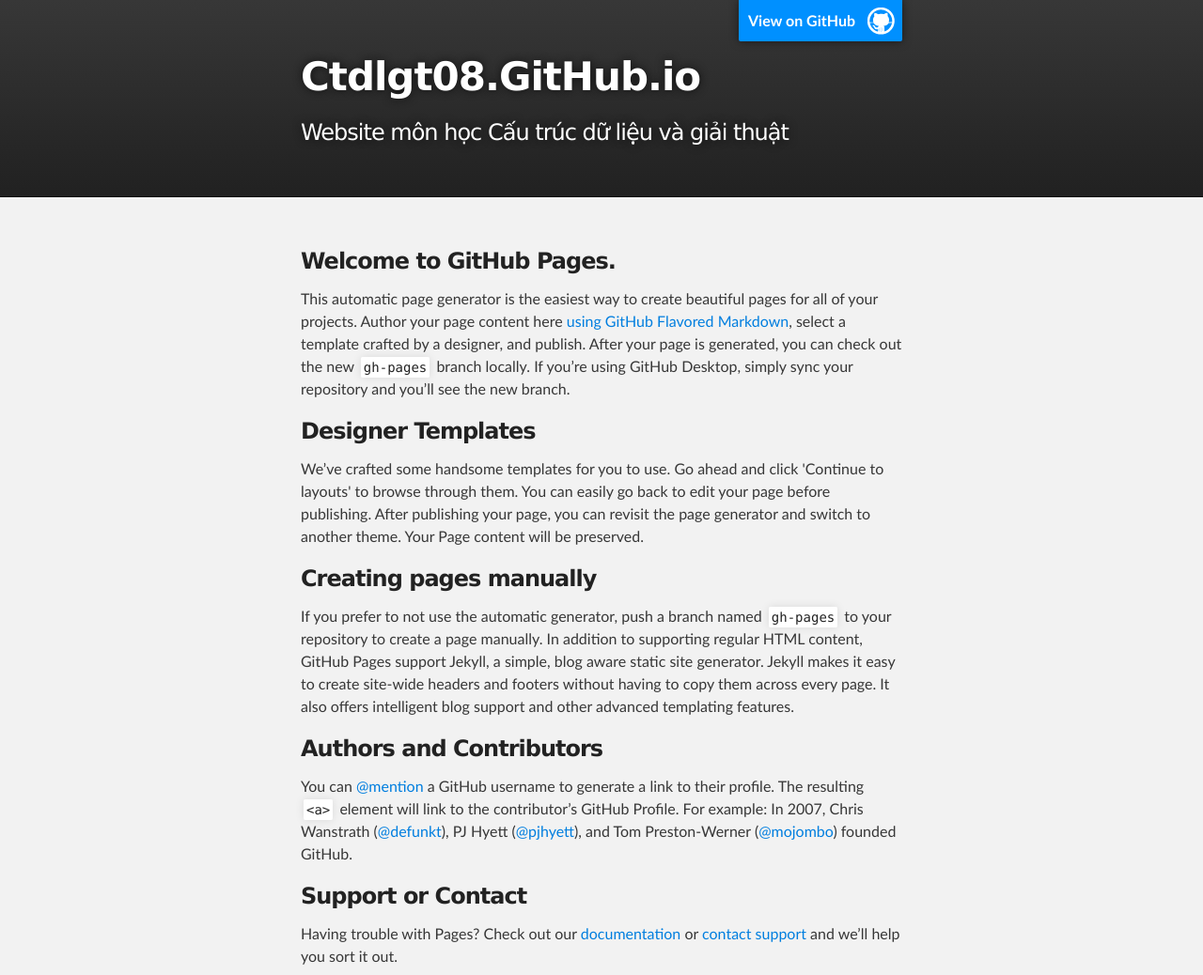
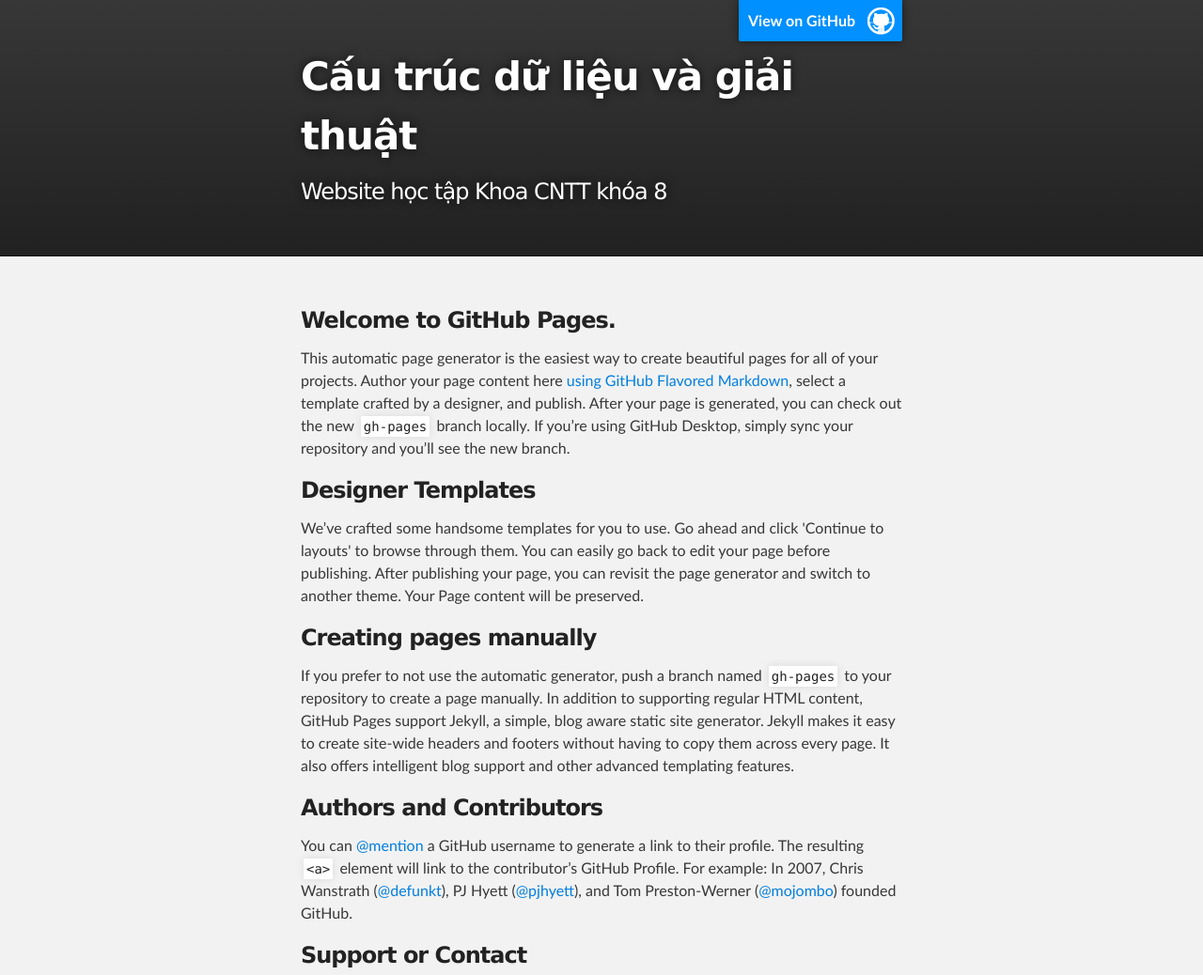
Before and after one commit to tony201/ctdlgt08.github.io, a plain HTML site: page index.html in a window 1280 px wide. Shown: the top 1038 px of the page at 94% size. Drawn offline with Linux system fonts and the light colour scheme.

Commit message:
Update index.html

```diff
--- a/index.html
+++ b/index.html
@@ -8,7 +8,7 @@
 
     <link rel="stylesheet" type="text/css" media="screen" href="stylesheets/stylesheet.css">
 
-    <title>Ctdlgt08.GitHub.io</title>
+    <title>Cấu trúc dữ liệu và giải thuật</title>
   </head>
 
   <body>
@@ -18,8 +18,8 @@
         <header class="inner">
           <a id="forkme_banner" href="https://github.com/CTDLGT08">View on GitHub</a>
 
-          <h1 id="project_title">Ctdlgt08.GitHub.io</h1>
-          <h2 id="project_tagline">Website môn học Cấu trúc dữ liệu và giải thuật</h2>
+          <h1 id="project_title">Cấu trúc dữ liệu và giải thuật</h1>
+          <h2 id="project_tagline">Website học tập Khoa CNTT khóa 8</h2>
 
         </header>
     </div>
```
